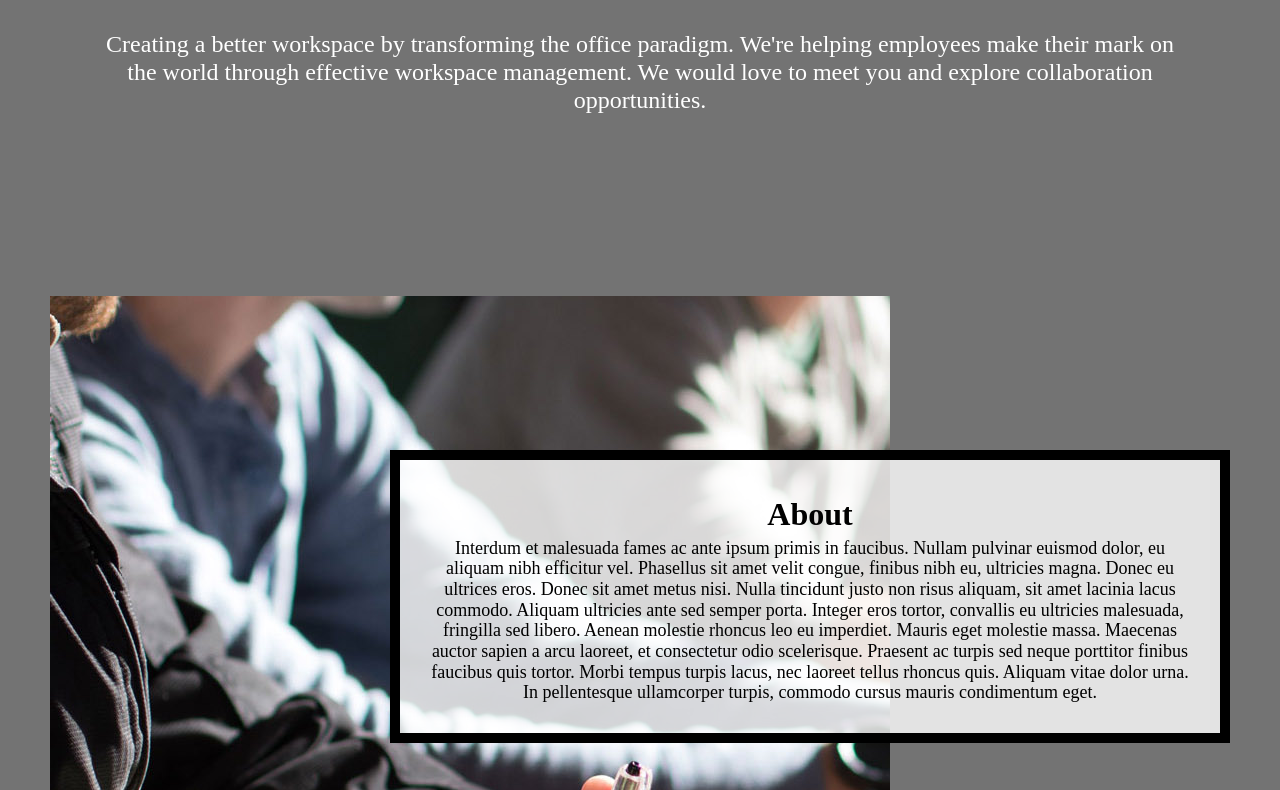
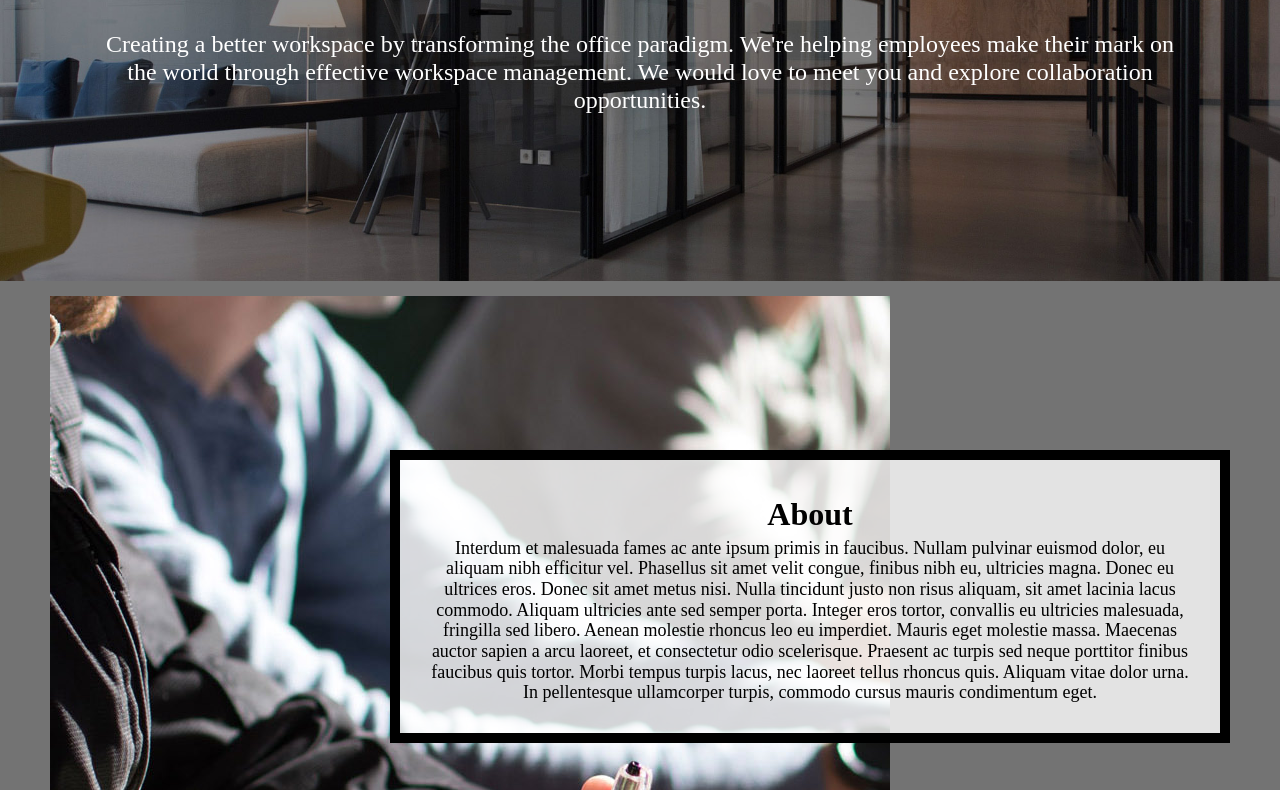
Before and after one commit to hwbarth/hw4-2022, a plain HTML site: page index.html in a window 1280 px wide. Shown: the part 220-1010 px from the top of the page. Drawn offline with Linux system fonts and the light colour scheme; the site is published under a folder, as on GitHub Pages, so addresses that start at the root find nothing.

Commit message:
Add files via upload

```diff
--- a/css/style.css
+++ b/css/style.css
@@ -136,7 +136,7 @@ first div in the grid  and place it in the grid. */
 .container div:first-child {
   /* may have to change to span 3?? */
   grid-column: 1/-1;
-  background-image: url("/images/header.jpg");
+  background-image: url("../images/header.jpg");
   min-height: 100%;                /* Parallax effect */
   /* may need to add for full parallax effect */
   background-attachment: fixed;
```
